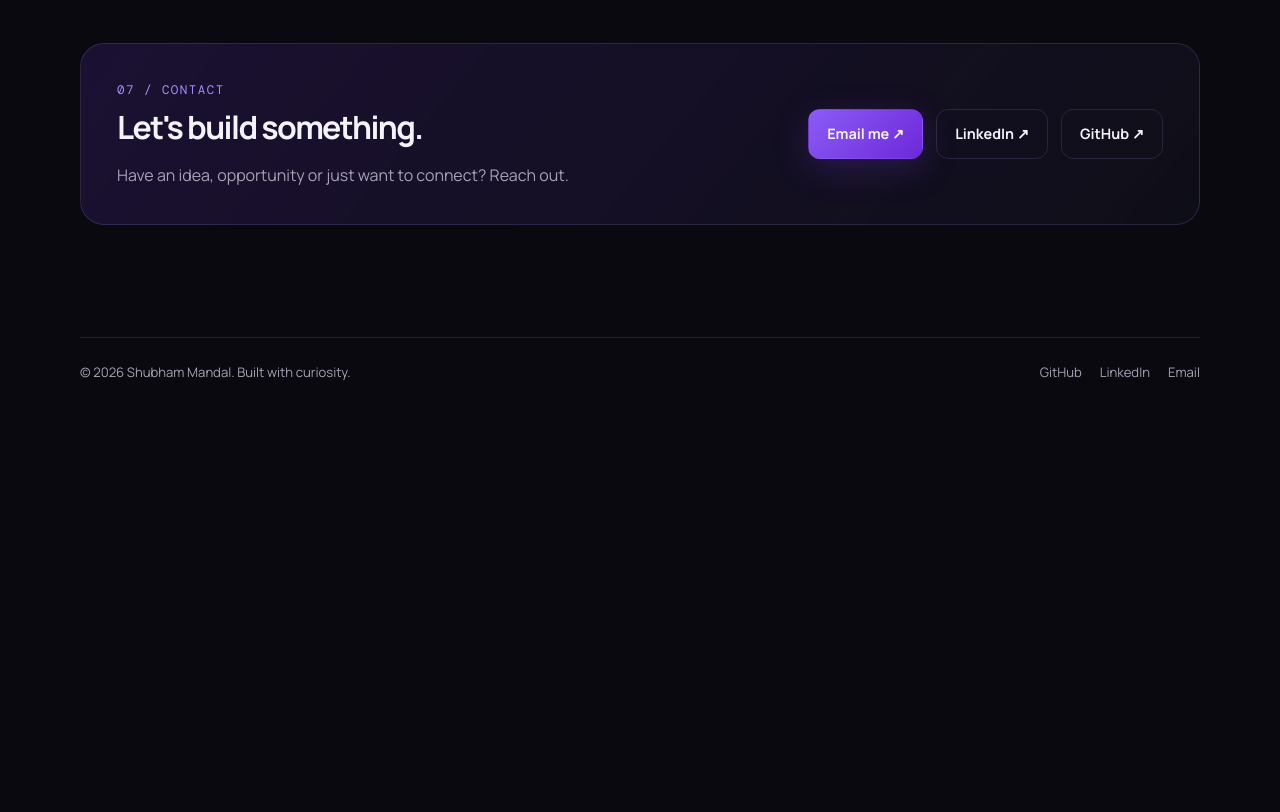
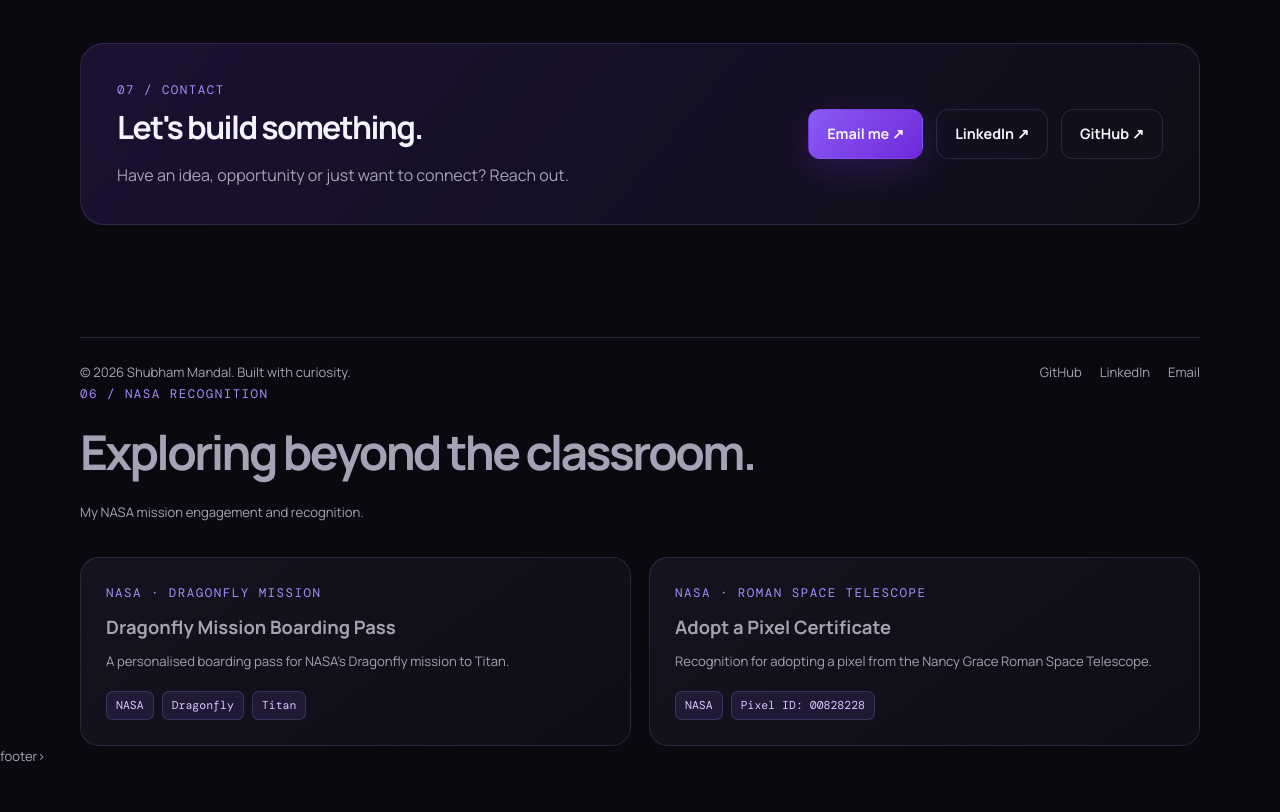
Before and after one commit to shubhhverse-coder/shubham-portfolio, a plain HTML site: page index.html in a window 1280 px wide. Shown: the part 3690-4502 px from the top of the page. Before the commit the page ends 4119 px from the top, so only its background shows below. Drawn offline with nearby package versions, Linux system fonts and the light colour scheme.

Commit message:
Update index.html
Add NASA recognition section

```diff
--- a/index.html
+++ b/index.html
@@ -102,7 +102,38 @@
     </div>
   </div></section>
 </main>
-<footer><div class="wrap foot"><span>© <span id="year"></span> Shubham Mandal. Built with curiosity.</span><div class="social"><a href="https://github.com/shubhhverse-coder" target="_blank" rel="noreferrer">GitHub</a><a href="https://www.linkedin.com/in/shubham-mandal-3a839342b/" target="_blank" rel="noreferrer">LinkedIn</a><a href="mailto:shubhammm2011@gmail.com">Email</a></div></div></footer>
+<footer><div class="wrap foot"><span>© <span id="year"></span> Shubham Mandal. Built with curiosity.</span><div class="social"><a href="https://github.com/shubhhverse-coder" target="_blank" rel="noreferrer">GitHub</a><a href="https://www.linkedin.com/in/shubham-mandal-3a839342b/" target="_blank" rel="noreferrer">LinkedIn</a><a href="mailto:shubhammm2011@gmail.com">Email</a></div></div></ <section id="certifications">
+  <div class="wrap">
+    <div class="section-head reveal">
+      <div class="eyebrow">06 / NASA Recognition</div>
+      <h2>Exploring beyond the classroom.</h2>
+      <p>My NASA mission engagement and recognition.</p>
+    </div>
+
+    <div class="grid">
+      <article class="card reveal">
+        <div class="mono">NASA · Dragonfly Mission</div>
+        <h3>Dragonfly Mission Boarding Pass</h3>
+        <p>A personalised boarding pass for NASA's Dragonfly mission to Titan.</p>
+        <div class="tagrow">
+          <span class="tag">NASA</span>
+          <span class="tag">Dragonfly</span>
+          <span class="tag">Titan</span>
+        </div>
+      </article>
+
+      <article class="card reveal">
+        <div class="mono">NASA · Roman Space Telescope</div>
+        <h3>Adopt a Pixel Certificate</h3>
+        <p>Recognition for adopting a pixel from the Nancy Grace Roman Space Telescope.</p>
+        <div class="tagrow">
+          <span class="tag">NASA</span>
+          <span class="tag">Pixel ID: 00828228</span>
+        </div>
+      </article>
+    </div>
+  </div>
+</section> footer>
 <script>
   document.getElementById('year').textContent = new Date().getFullYear();
   const menu = document.getElementById('menu'), nav = document.getElementById('navlinks');
```
